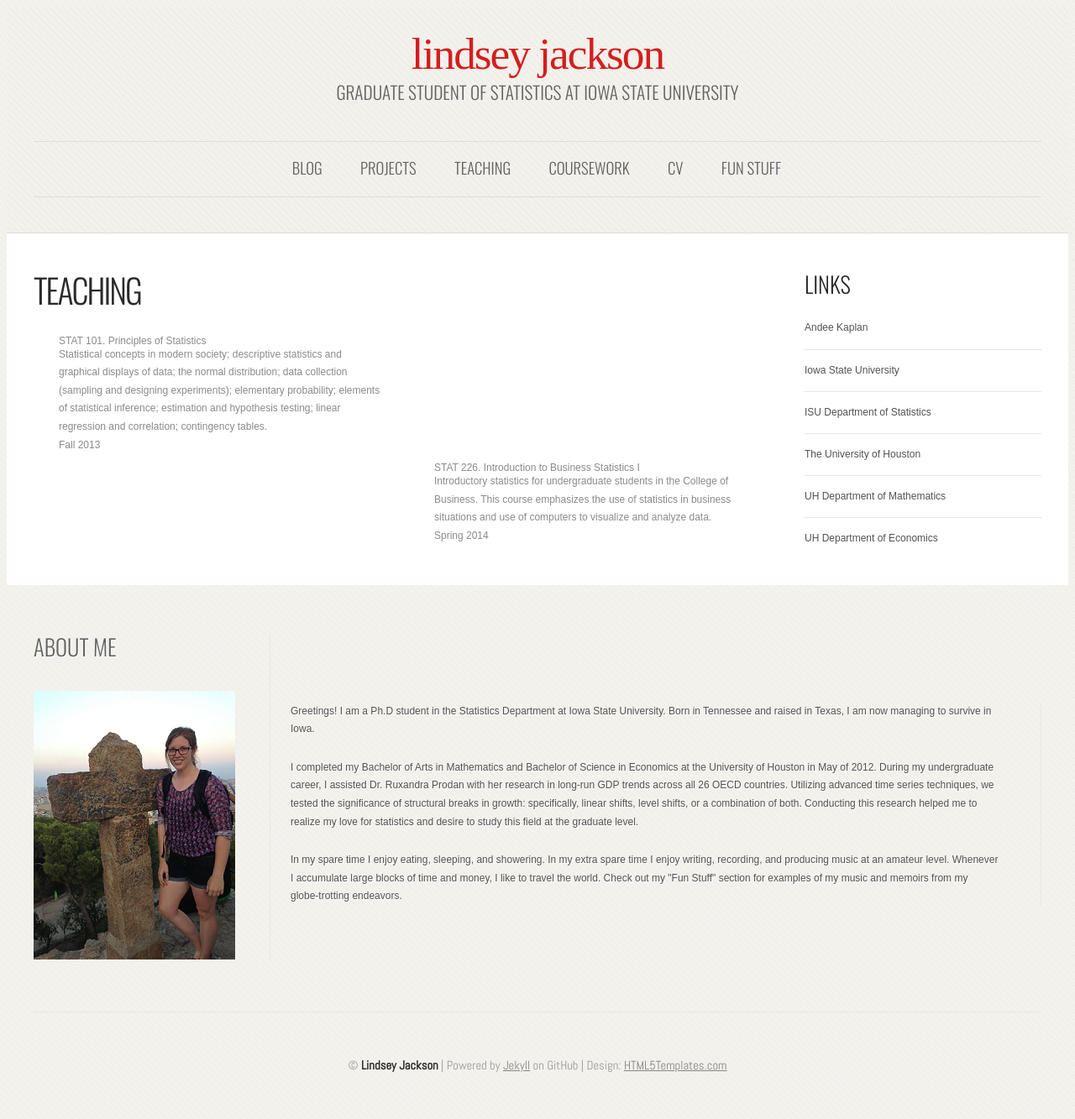
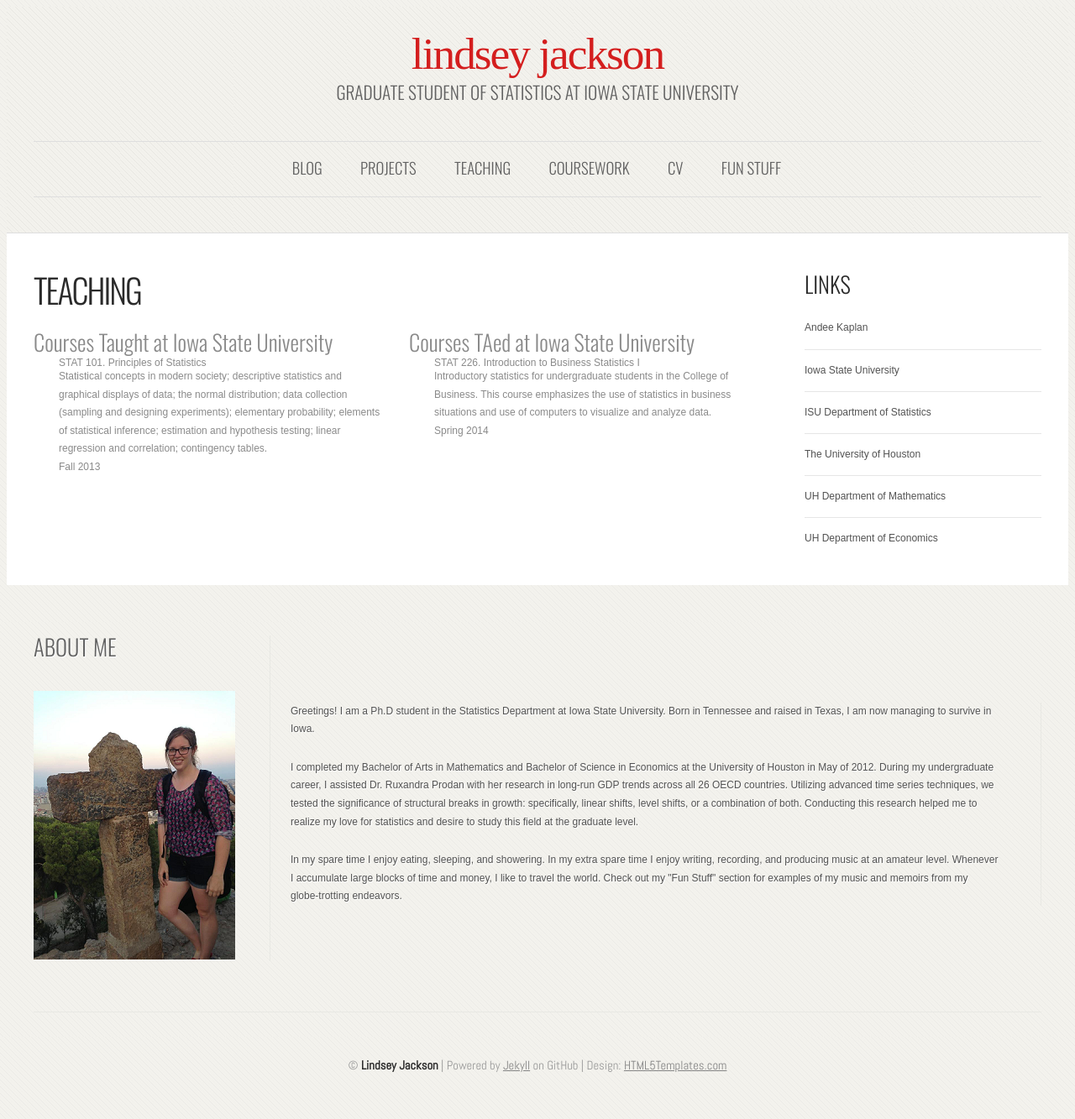
Before and after one commit to lmjackson/lmjackson.github.io, a Jekyll site: the page built from teaching.html, in a window 1280 px wide. Shown: the whole page at 84% size. Built offline with Jekyll 4.4.1, drawn with Linux system fonts in a browser that asks for light colours; some web fonts are replaced; Markdown is read by kramdown in place of the engine named in the settings.

Commit message:
changed div class stuff

```diff
--- a/teaching.html
+++ b/teaching.html
@@ -5,7 +5,7 @@ title: Teaching
 ---
 <div class="clearfix">
 <div id="duo1">
-<!-- <h1>Courses Taught at Iowa State University</h1> -->
+<h1>Courses Taught at Iowa State University</h1>
         <div class="inner">
                 <h4>STAT 101. Principles of Statistics</h4>
                 <p>
@@ -15,10 +15,8 @@ title: Teaching
                 </p>
         </div>
 </div>
-</div>
-<div class="clearfix">
 <div id="duo2">
-<!-- <h1>Courses TAed at Iowa State University</h1> -->
+<h1>Courses TAed at Iowa State University</h1>
         <div class="inner">
                 <h4>STAT 226. Introduction to Business Statistics I</h4>
                 <p>
```
